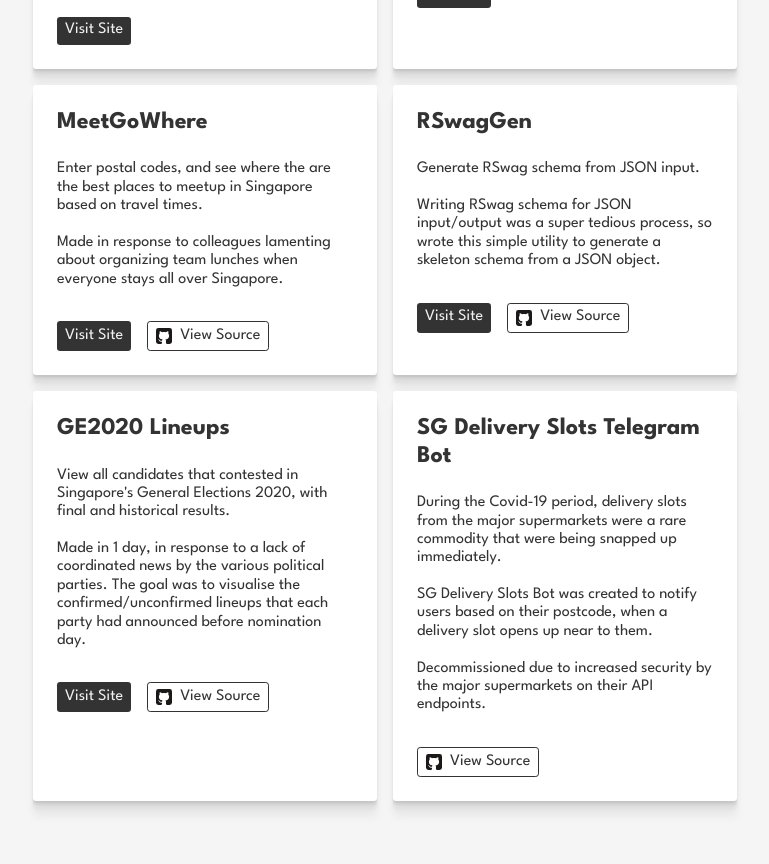
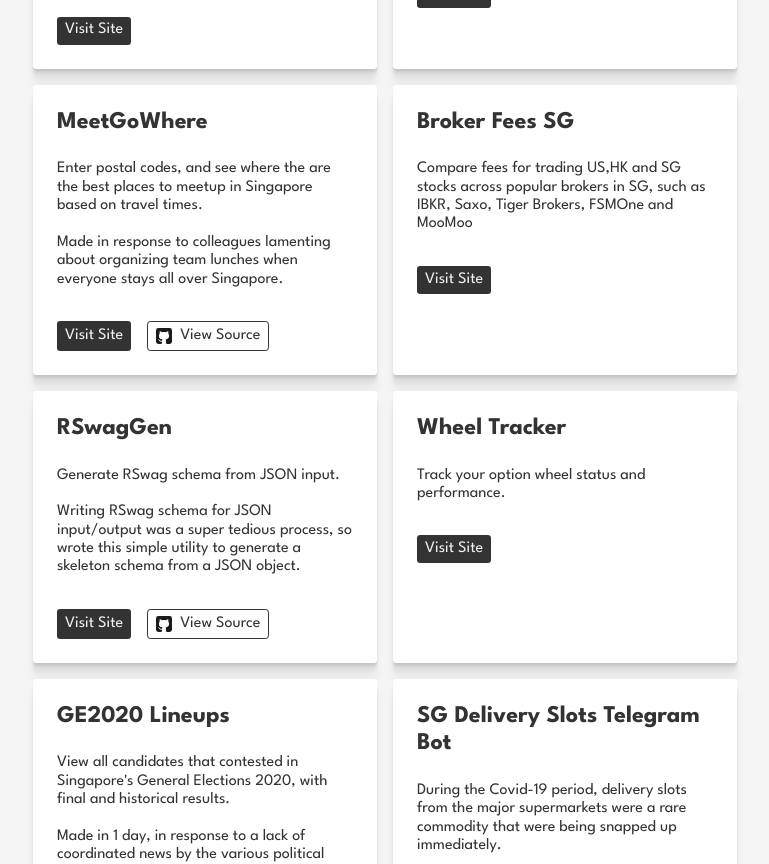
Before and after one commit to gpng/gpng.github.io, a Next.js app: page / in a window 1280 px wide. Shown: the part 940-1804 px from the top of the page, without its empty margins (255-1024 px from the left). Built offline with nearby package versions, Linux system fonts and the light colour scheme.

Commit message:
Add more proejcts

```diff
--- a/components/Projects/Projects.jsx
+++ b/components/Projects/Projects.jsx
@@ -25,19 +25,27 @@
         title="MeetGoWhere"
         description={`Enter postal codes, and see where the are the best places to meetup in Singapore based on travel times.
 
-Made in response to colleagues lamenting about organizing team lunches when everyone stays all over Singapore.
-`}
+Made in response to colleagues lamenting about organizing team lunches when everyone stays all over Singapore.`}
         url="https://meetgowhere.vercel.app"
         source="https://github.com/gpng/meetgowhere"
+      />
+      <ProjectCard
+        title="Broker Fees SG"
+        description={`Compare fees for trading US,HK and SG stocks across popular brokers in SG, such as IBKR, Saxo, Tiger Brokers, FSMOne and MooMoo`}
+        url="https://brokerfees.vercel.app"
       />
       <ProjectCard
         title="RSwagGen"
         description={`Generate RSwag schema from JSON input.
 
-Writing RSwag schema for JSON input/output was a super tedious process, so wrote this simple utility to generate a skeleton schema from a JSON object.
-`}
+Writing RSwag schema for JSON input/output was a super tedious process, so wrote this simple utility to generate a skeleton schema from a JSON object.`}
         url="http://rswaggen.vercel.app/"
         source="https://github.com/gpng/meetgowhere"
+      />
+      <ProjectCard
+        title="Wheel Tracker"
+        description={`Track your option wheel status and performance.`}
+        url="http://wheel.gpng.tech/"
       />
       <ProjectCard
         title="GE2020 Lineups"
```
